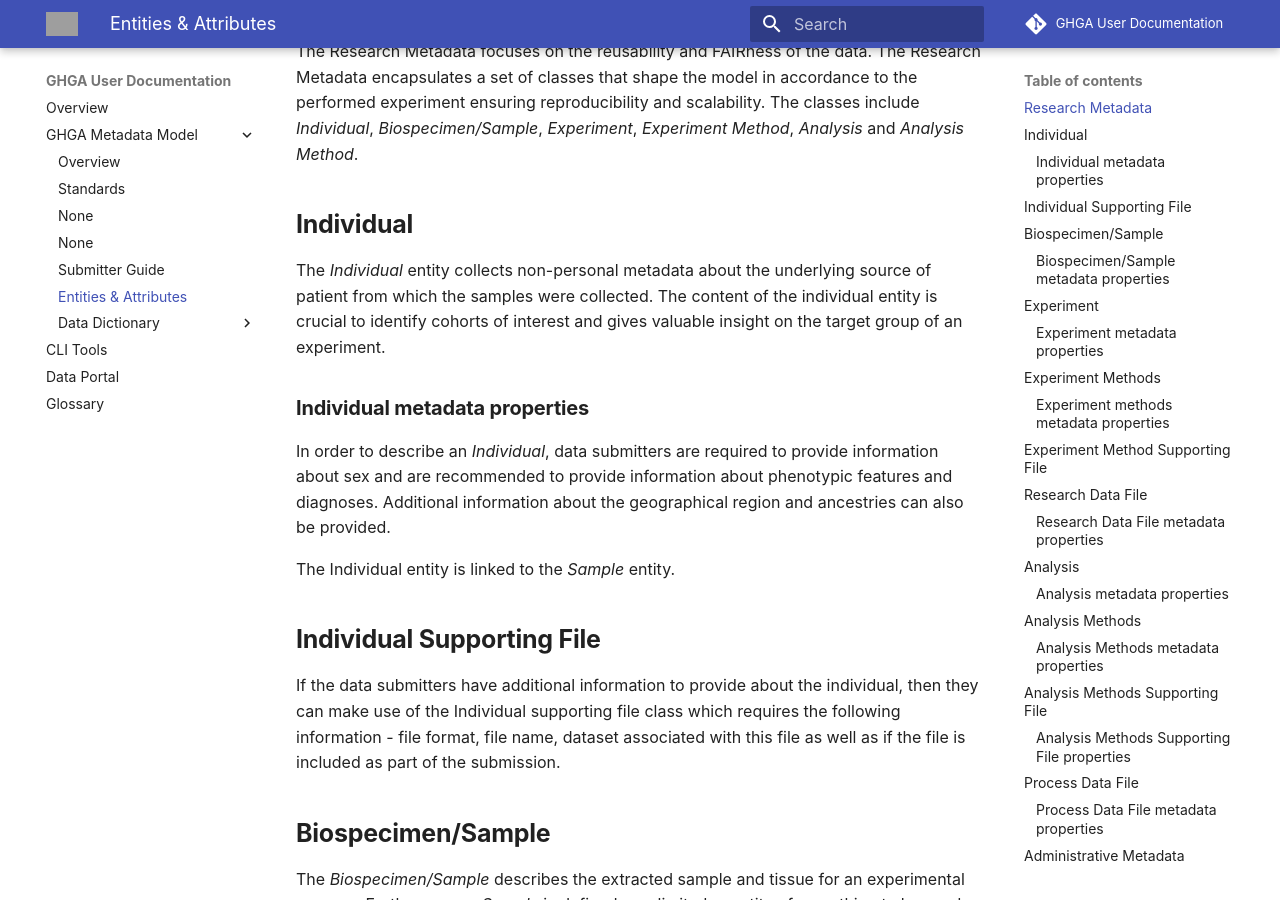
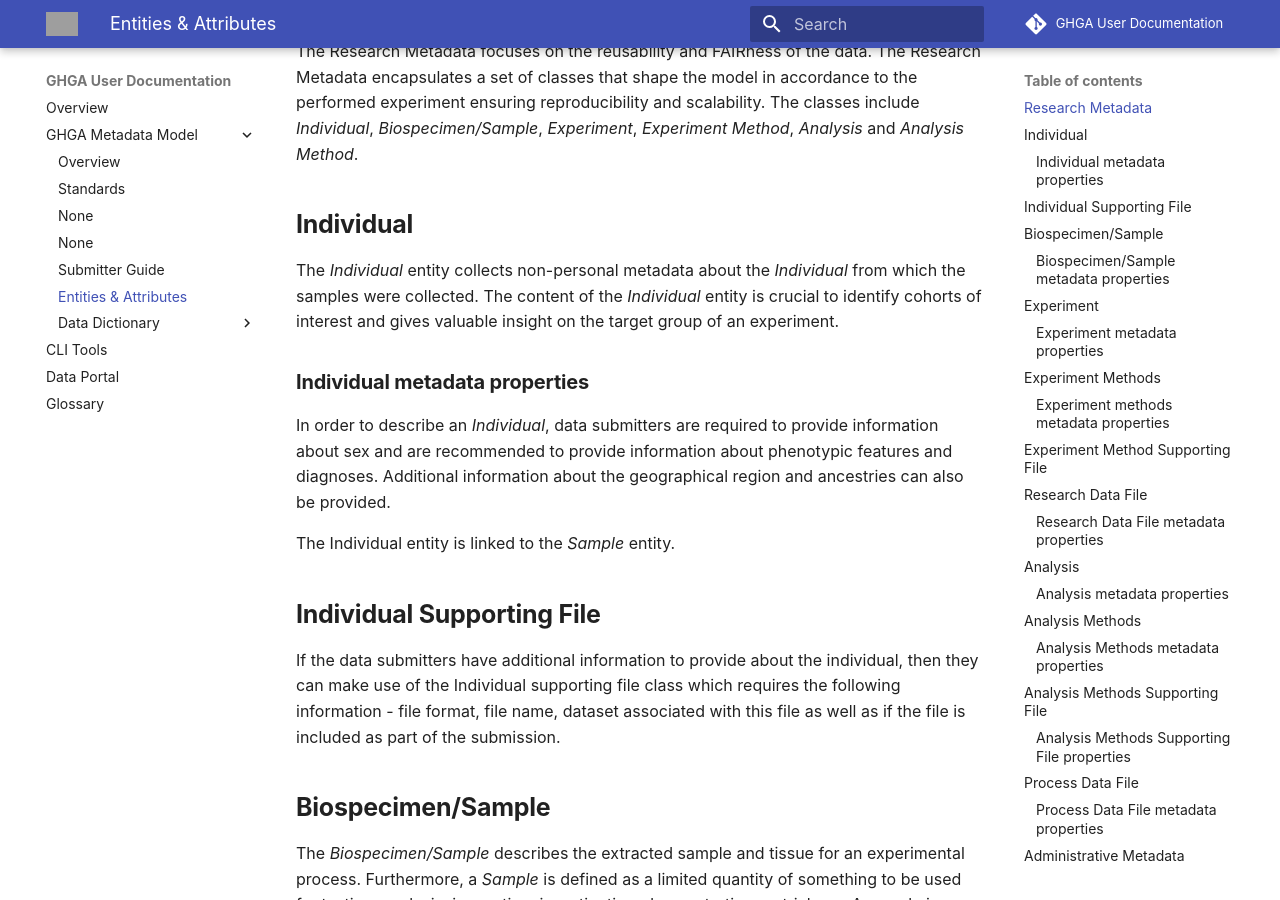
Before and after one commit to ghga-de/docs.ghga.de, an MkDocs documentation site: the page built from user_docs/metadata/entities.md, in a window 1280 px wide and 900 px high, scrolled down 401 px. Built offline with MkDocs 1.6.1 and Material for MkDocs 9.7.7, drawn with Linux system fonts in a browser that asks for light colours; comment, search, counter and statistics services are not loaded; grey boxes are pictures that could not be loaded.

Commit message:
Update user_docs/metadata/entities.md
Co-authored-by: Karoline Mauer <105430060+mauerk@users.noreply.github.com>

```diff
--- a/user_docs/metadata/entities.md
+++ b/user_docs/metadata/entities.md
@@ -10,7 +10,7 @@ The Research Metadata focuses on the reusability and FAIRness of the data. The R
 
 ## **Individual**
 
-The *Individual* entity collects non-personal metadata about the underlying source of  patient from which the samples were collected. The content of the individual entity is crucial to identify cohorts of interest and gives valuable insight on the target group of an experiment.
+The *Individual* entity collects non-personal metadata about the *Individual* from which the samples were collected. The content of the *Individual* entity is crucial to identify cohorts of interest and gives valuable insight on the target group of an experiment.
 
 ### **Individual metadata properties**
 
```
